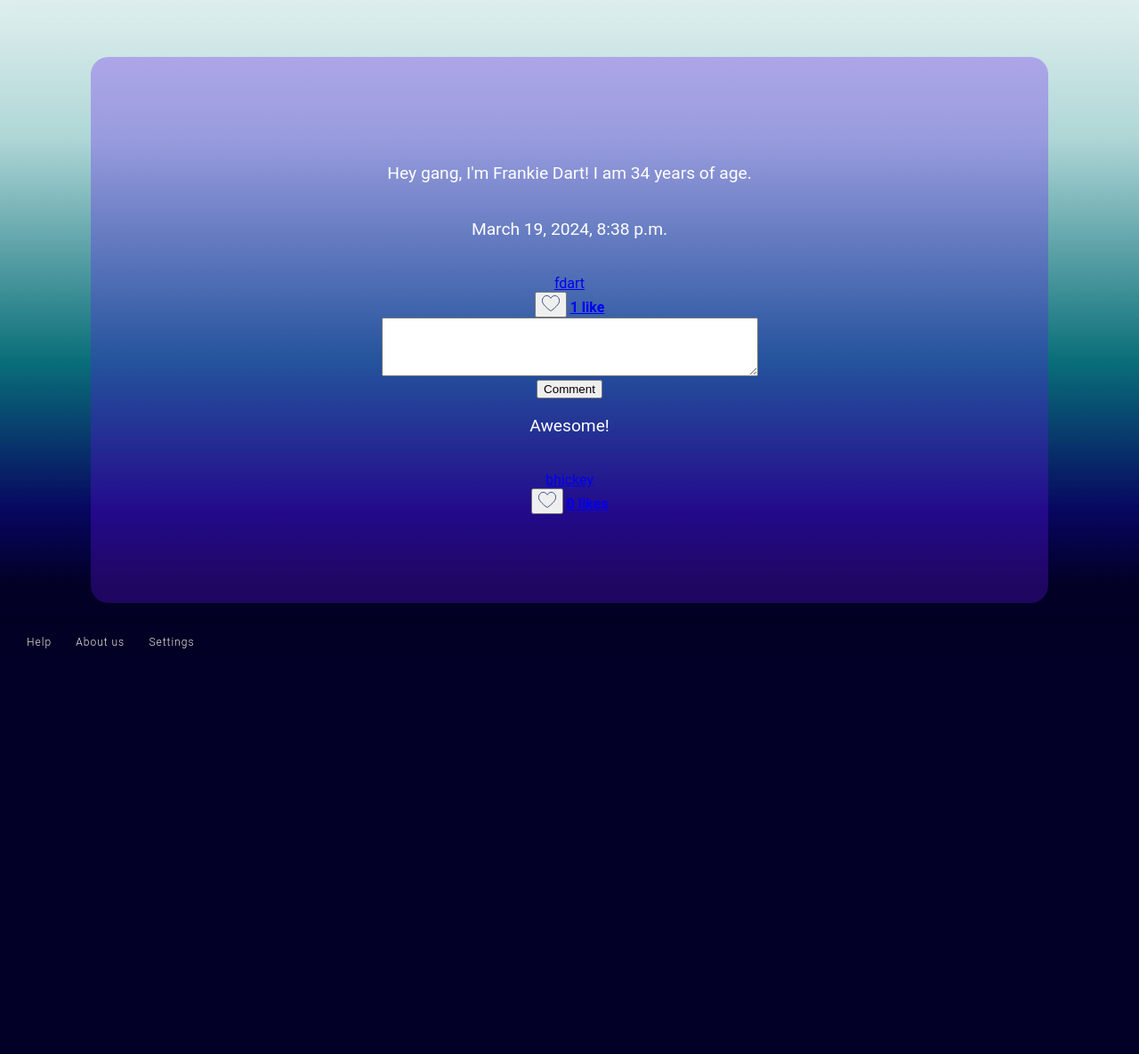
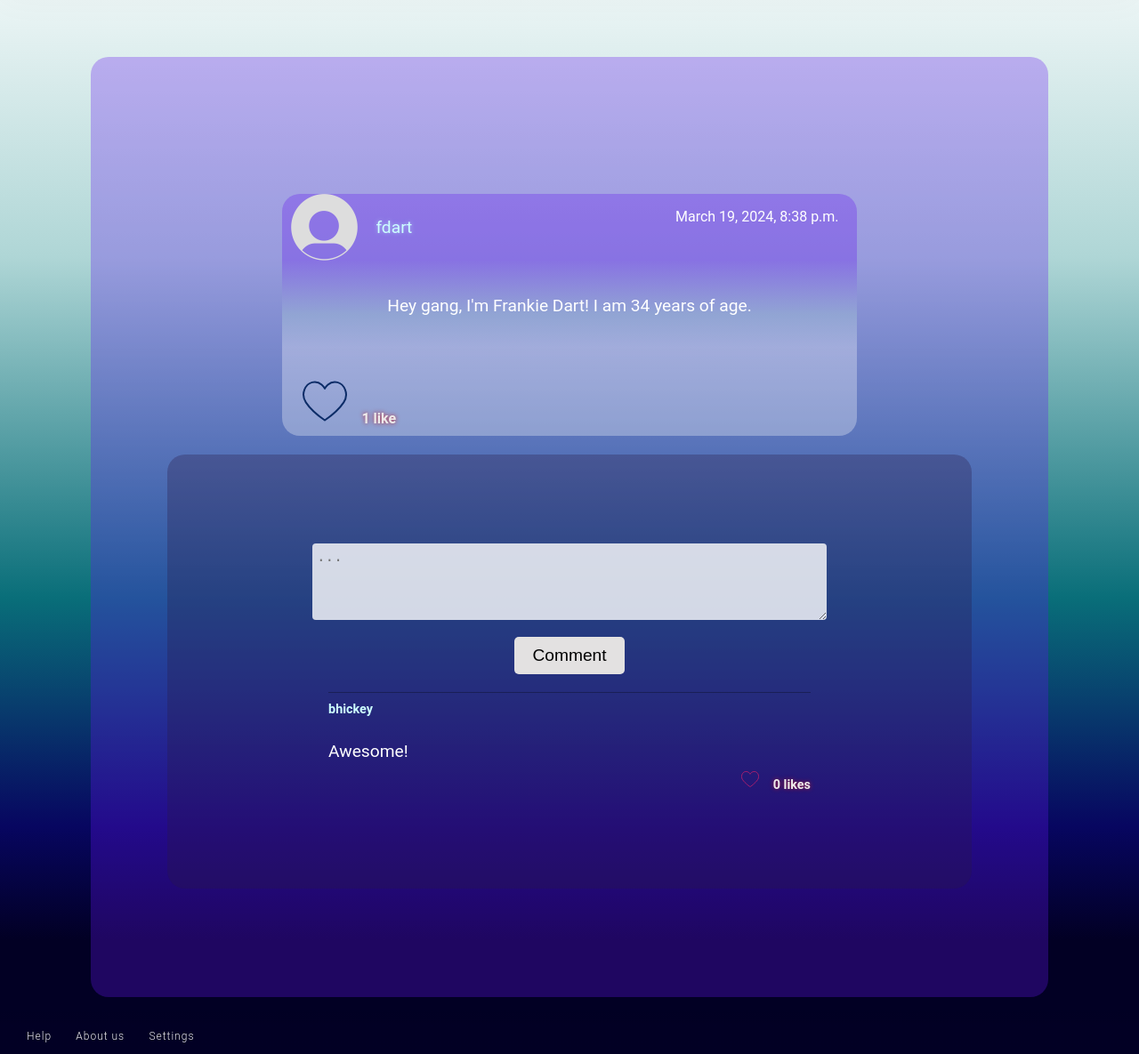
Before and after one commit to 2767753o/wad2-ae-group1d, a Django app: page /blink/post/2/ in a window 1280 px wide. Shown: the part 96-1281 px from the top of the page at 89% size. Before the commit the page ends 825 px from the top, so only its background shows below. Run offline with Django 3.2, Linux system fonts and the light colour scheme; a user stored in the database is signed in; data comes from the database, SQL or seed files in the repository.

Commit message:
Finished Specific post page

```diff
--- a/blink/static/css/styles.Scss
+++ b/blink/static/css/styles.Scss
@@ -357,6 +357,123 @@ body {
   color: #fff;
 }
 
+#comments {
+  display: block;
+  margin: 2%;
+  margin-left: 8%;
+  margin-right: 8%;
+  background: rgba(40, 26, 66, 0.3);
+  padding: 100px 0;
+  text-align: left;
+  border-radius: 20px;
+
+
+
+  form {
+    margin-top: 0 auto;
+    display: flex;
+    flex-direction: column;
+    margin-left: 10%;
+    margin-right: 10%;
+
+    textarea {
+      margin-bottom: auto;
+      margin-top: 0 auto;
+      margin-left: 10%;
+      margin-right: 10%;
+      padding: 5px;
+      border: none;
+      border-radius: 4px;
+      resize: vertical;
+      background: rgba(255, 255, 255, 0.8);
+      font-size: 1rem;
+
+      &:focus {
+        background: rgba(255, 255, 255, 1);
+      }
+    }
+
+    input[type="submit"] {
+
+      background: #e3e1e1;
+      margin:auto;
+      margin-bottom: 20px;
+      color: #000;
+      font-size: 1.2rem;
+      padding: 10px 20px;
+      border: none;
+      border-radius: 5px;
+      cursor: pointer;
+
+      &:hover {
+        color: #C4151C;
+        background:#fff;
+      }
+    }
+  }
+
+  div {
+    border-top: 1px solid rgba(0,0,0,0.3);
+    margin-left: 20%;
+    margin-right: 20%;
+    justify-content: space-between;
+    padding: auto;
+
+    a {
+      display: flex;
+      align-items: left;
+      color: #Cfff;
+      text-decoration: none;
+      font-weight: bold; // makes the name stand out more
+      transition: color 0.3s;
+      font-size: 0.9rem;
+      margin-bottom: 0;
+
+      &:hover {
+        text-shadow: 0 0 5px rgba(204, 255, 255, 0.5);
+      }
+    }
+
+    p {
+      margin: 8px 0;
+      color: #fff;
+    }
+
+    button {
+      background: transparent;
+      border: none;
+      color: #fff;
+      font-size: 0.8rem;
+      cursor: pointer;
+      margin-left: 10px;
+
+      img {
+        width: 20px;
+        height: 20px;
+        filter: invert(47%) sepia(98%) saturate(7381%) hue-rotate(320deg) brightness(80%) contrast(88%);
+
+        &:hover {
+          filter: invert(47%) sepia(98%) saturate(7381%) hue-rotate(320deg) brightness(100%) contrast(88%);
+        }
+      }
+    }
+
+    .like_position {
+      display: flex;
+      align-items: center;
+      justify-content: right;
+    }
+
+    .like_count {
+      color: #edebeb;
+      text-shadow: 0 0 5px rgba(196, 21, 28, 0.8);
+      margin-left: 10px;
+    }
+  }
+}
+
+
+
 
 #create {
   display: block;
--- a/blink/static/css/styles.css
+++ b/blink/static/css/styles.css
@@ -329,6 +329,104 @@ body {
   color: #fff;
 }
 
+#comments {
+  display: block;
+  margin: 2%;
+  margin-left: 8%;
+  margin-right: 8%;
+  background: rgba(40, 26, 66, 0.3);
+  padding: 100px 0;
+  text-align: left;
+  border-radius: 20px;
+}
+#comments form {
+  margin-top: 0 auto;
+  display: flex;
+  flex-direction: column;
+  margin-left: 10%;
+  margin-right: 10%;
+}
+#comments form textarea {
+  margin-bottom: auto;
+  margin-top: 0 auto;
+  margin-left: 10%;
+  margin-right: 10%;
+  padding: 5px;
+  border: none;
+  border-radius: 4px;
+  resize: vertical;
+  background: rgba(255, 255, 255, 0.8);
+  font-size: 1rem;
+}
+#comments form textarea:focus {
+  background: rgb(255, 255, 255);
+}
+#comments form input[type=submit] {
+  background: #e3e1e1;
+  margin: auto;
+  margin-bottom: 20px;
+  color: #000;
+  font-size: 1.2rem;
+  padding: 10px 20px;
+  border: none;
+  border-radius: 5px;
+  cursor: pointer;
+}
+#comments form input[type=submit]:hover {
+  color: #C4151C;
+  background: #fff;
+}
+#comments div {
+  border-top: 1px solid rgba(0, 0, 0, 0.3);
+  margin-left: 20%;
+  margin-right: 20%;
+  justify-content: space-between;
+  padding: auto;
+}
+#comments div a {
+  display: flex;
+  align-items: left;
+  color: #ccffff;
+  text-decoration: none;
+  font-weight: bold;
+  transition: color 0.3s;
+  font-size: 0.9rem;
+  margin-bottom: 0;
+}
+#comments div a:hover {
+  text-shadow: 0 0 5px rgba(204, 255, 255, 0.5);
+}
+#comments div p {
+  margin: 8px 0;
+  color: #fff;
+}
+#comments div button {
+  background: transparent;
+  border: none;
+  color: #fff;
+  font-size: 0.8rem;
+  cursor: pointer;
+  margin-left: 10px;
+}
+#comments div button img {
+  width: 20px;
+  height: 20px;
+  filter: invert(47%) sepia(98%) saturate(7381%) hue-rotate(320deg) brightness(80%) contrast(88%);
+}
+#comments div button img:hover {
+  filter: invert(47%) sepia(98%) saturate(7381%) hue-rotate(320deg) brightness(100%) contrast(88%);
+}
+#comments div .like_position {
+  display: flex;
+  align-items: center;
+  justify-content: right;
+}
+#comments div .like_count {
+  color: #edebeb;
+  text-shadow: 0 0 5px rgba(196, 21, 28, 0.8);
+  margin-left: 10px;
+}
+
 #create {
   display: block;
   margin: 5%;
--- a/blink/templates/blink/post.html
+++ b/blink/templates/blink/post.html
@@ -7,23 +7,35 @@
 {% endblock %}
 
 {% block body_block %}
-    <section id="infoContainer">
+    <section id="feed">
         {% if postData %}
+            <div>
+                {% comment %} POST CONTENTS {% endcomment %}
+                <section id="postTop">
+                    {% if userProfileData.profilePicture %}
+                        <img src="{{ userProfileData.profilePicture.url }}" alt="Profile Picture" width="75" height="75" />
+                    {% else %}
+                        <img src="{% static 'images/defaultPFP.png' %}" alt="Profile Picture" width="75" height="75" />
+                    {% endif %}
+                    <a href="{% url 'blink:user' postData.user.username %}">{{ postData.user }}</a><br />
+                    <p>{{ postData.releaseDate }}</p>
+                </section>
 
-        {% comment %} POST CONTENTS {% endcomment %}
-        <p>{{ postData.content }}</p>
-        <p>{{ postData.releaseDate }}</p>
-        <a href="{% url 'blink:user' postData.user.username %}">{{ postData.user }}</a><br />
+                <section id="postContent">
                     {% if postData.image %}
                         <img src="{{ postData.image.url }}" alt="Post Image"><br />
                     {% endif %}
+                    <p>{{ postData.content }}</p>
+                </section>
 
+                <section id="postBottom">
+                    <div>
                         {% comment %} LIKE LOGIC {% endcomment %}
                         <button class="like_button" id="like_button_{{ postData.postID }}_post" data-postid="{{ postData.postID }}" type="button">
                             {% if userLiked %}
-                <img src="{% static 'images/icons/likeFilled.svg' %}" alt="Like" width="20" height="20" />
+                                <img src="{% static 'images/icons/likeFilled.svg' %}" alt="Like"/>
                             {% else %}
-                <img src="{% static 'images/icons/likeEmpty.svg' %}" alt="Like" width="20" height="20" />
+                                <img src="{% static 'images/icons/likeEmpty.svg' %}" alt="Like"/>
                             {% endif %}
                         </button>
                         <a href="{% url 'blink:view_likes_post' postData.postID %}">
@@ -35,26 +47,31 @@
                                 {% endif %}
                             </strong>
                         </a>
+                    </div>
+                </section>
+            </div>
 
+            <section id="comments">
                 {% comment %} COMMENT LOGIC {% endcomment %}
                 <form action="{% url 'blink:comment' postData.postID %}" method="post">
                     {% csrf_token %}
-            <textarea name="comment" rows="4" cols="50"></textarea><br />
+                    <textarea name="comment" rows="4" cols="50" placeholder="..." ></textarea><br />
                     <input type="submit" value="Comment">
                 </form>
 
                 {% if commentData %}
                     {% for comment in commentData %}
                         <div>
+                            <a href="{% url 'blink:user' comment.0.user.username %}">{{ comment.0.user }}</a><br />
                             <p>{{ comment.0.content }}</p>
-                    <a href="{% url 'blink:user' comment.0.user.username %}">{{ comment.0.user }}</a><br />
 
                             {% comment %} COMMENT LIKE LOGIC {% endcomment %}
+                            <p class="like_position">
                                 <button class="like_button" id="like_button_{{ comment.0.commentID }}_comment" data-commentid="{{ comment.0.commentID }}" type="button">
                                     {% if comment.2 %}
-                            <img src="{% static 'images/icons/likeFilled.svg' %}" alt="Like" width="20" height="20" />
+                                        <img src="{% static 'images/icons/likeFilled.svg' %}" alt="Like">
                                     {% else %}
-                            <img src="{% static 'images/icons/likeEmpty.svg' %}" alt="Like" width="20" height="20" />
+                                        <img src="{% static 'images/icons/likeEmpty.svg' %}" alt="Like"/>
                                     {% endif %}
                                 </button>
                                 <a href="{% url 'blink:view_likes_comment' comment.0.commentID %}">
@@ -66,12 +83,13 @@
                                         {% endif %}
                                     </strong>
                                 </a>
+                            </p>
                         </div>
                     {% endfor %}
                 {% else %}
                     <p>There are no comments on this post yet.</p>
                 {% endif %}
-
+            </section>
         {% endif %}
     </section>
 {% endblock %}
```
Also changed, not shown: 1 other file. Lines whose indentation alone changed are shown as unchanged.
